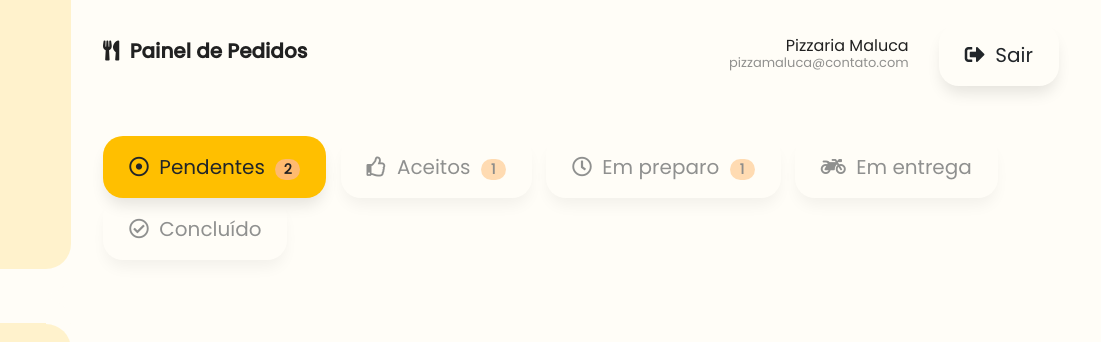
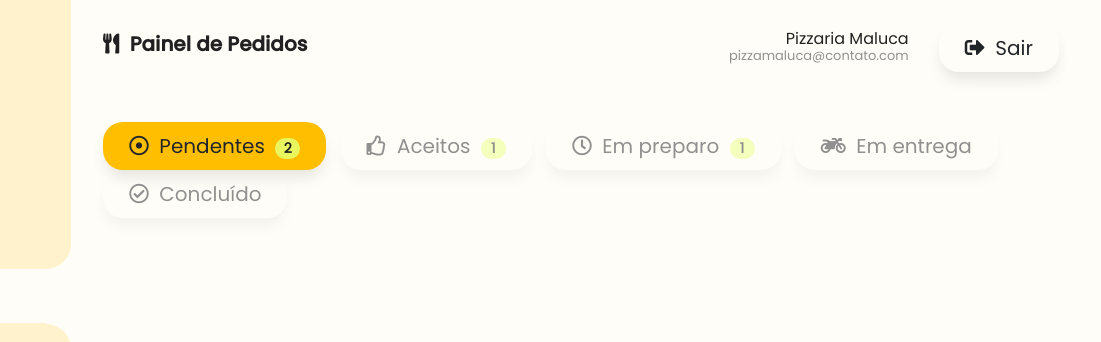
Before and after one commit to jhon-breno/delivery, a plain HTML site: page painel/pedidos.html in a window 1280 px wide. Shown: the top 342 px of the page, 179-1280 px from the left. Drawn offline with Linux system fonts and the light colour scheme.

Commit message:
change: color var primary-out

```diff
--- a/css/main.css
+++ b/css/main.css
@@ -14,7 +14,7 @@
   --color-text: #4f4f4f;
   --color-text-out: #90908e;
   --color-primary: #ffbf00;
-  --color-primary-out: #ffba6f;
+  --color-primary-out: rgba(229, 255, 111, 0.852);
   --color-secondary: #fff2cc;
   --color-white: #ffffff;
   --color-red: #e74c3c;
@@ -141,7 +141,7 @@ section.categoria {
   background-color: var(--color-white);
   color: var(--color-black);
   border-radius: 20px !important;
-  padding: 15px 25px !important;
+  padding: 8px 25px !important;
   font-size: 20px !important;
   box-shadow: 0 10px 15px -3px rgba(0, 0, 0, 0.1) !important;
 }
```
